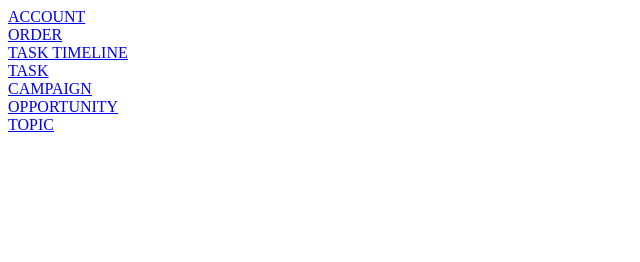
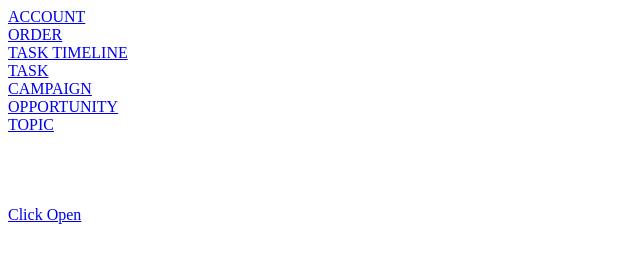
Before and after one commit to nguyendat0410/nguyendat0410.github.io, a plain HTML site: page debug/index.html in a window 1280 px wide. Shown: the full height of the page, 0-640 px from the left. Drawn offline with Linux system fonts and the light colour scheme.

Commit message:
debug link

```diff
--- a/debug/index.html
+++ b/debug/index.html
@@ -15,6 +15,7 @@
 		<a href="https://gtxpro.github.io/app/#/crm/campaign/dashboard/63">CAMPAIGN</a><br/>
 		<a href="https://gtxpro.github.io/app/#/crm/opportunity/detail/1102">OPPORTUNITY</a><br/>
 		<a href="https://gtxpro.github.io/app/#/discussions/topic/16">TOPIC</a><br/>
-
+		<br/><br/><br/><br/>
+		<a href="intent://getfly#Intent;scheme=getflyapp;package=com.getflyvn.crm;end">Click Open</a>
 	</body>
 </html>
```
